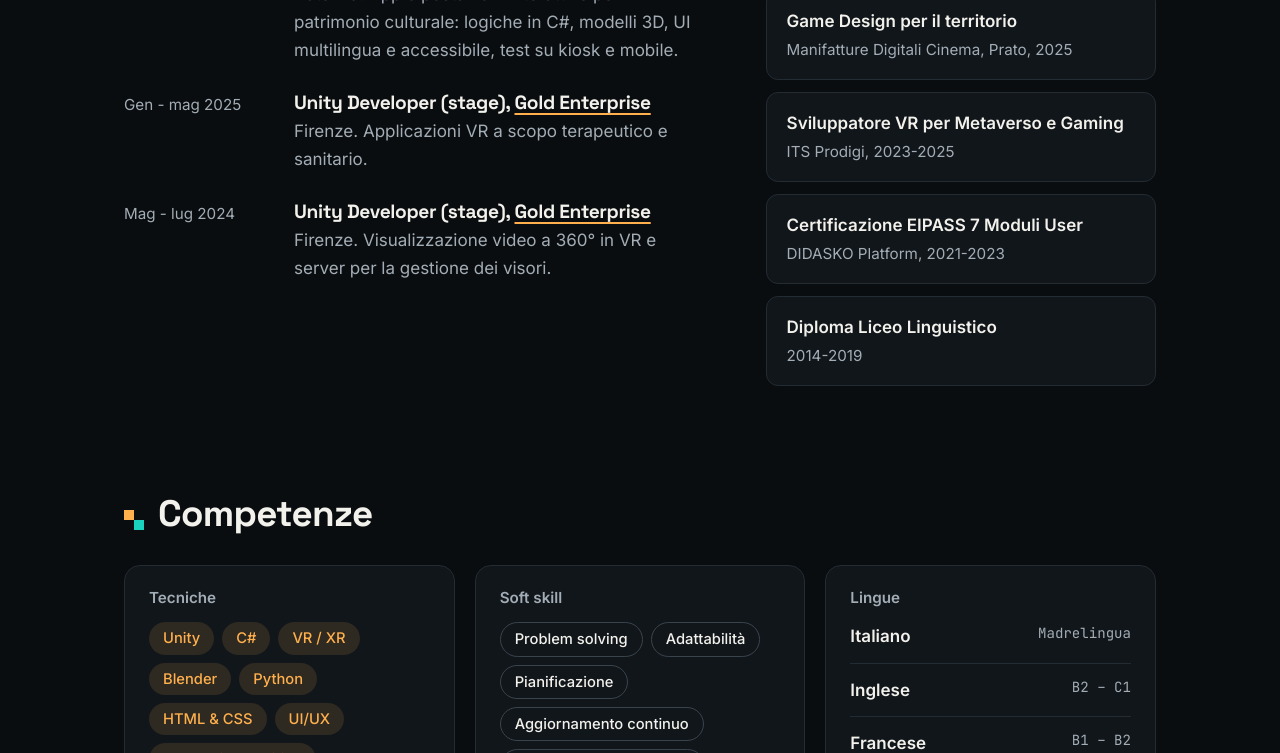
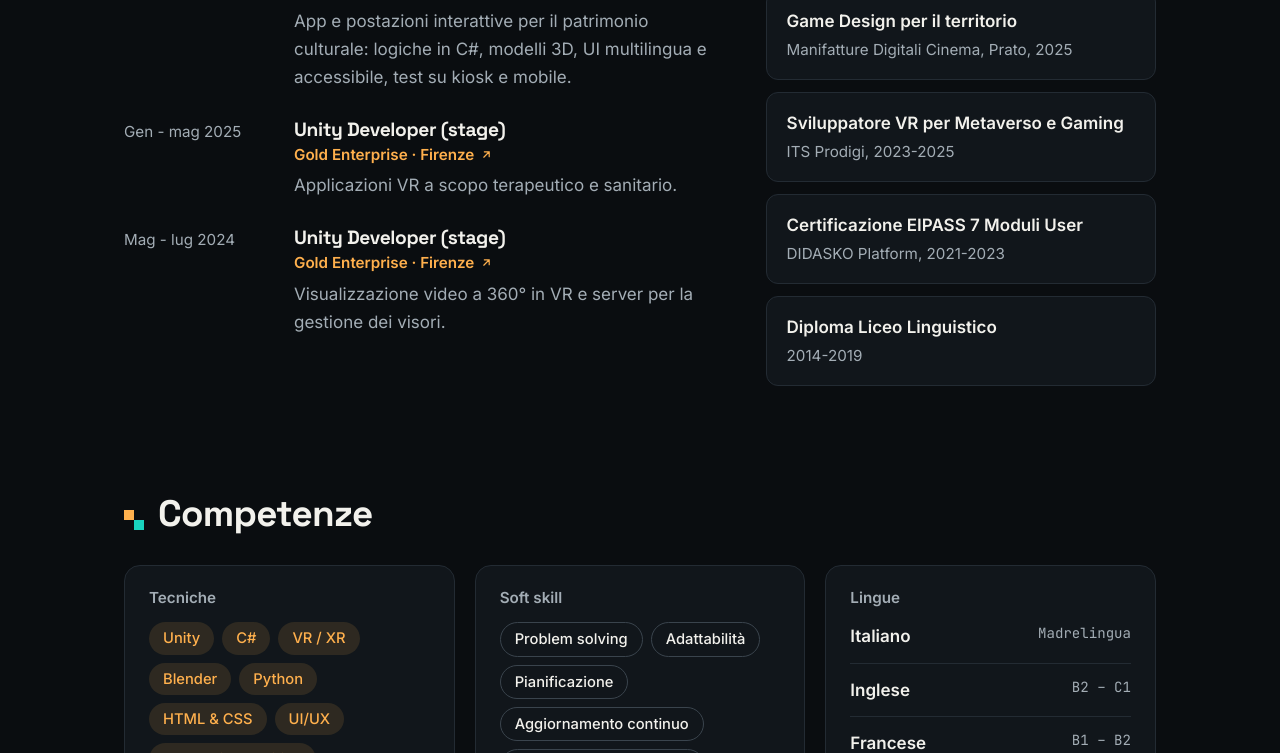
Before and after one commit to chiaramat/chiaramat.github.io, a plain HTML site: page index.html in a window 1280 px wide. Shown: the part 3943-4696 px from the top of the page. Drawn offline with Linux system fonts and the light colour scheme.

Commit message:
Modifica ui "esperienza" - link ai siti delle aziende

```diff
--- a/index.html
+++ b/index.html
@@ -93,7 +93,9 @@ nav .btn{padding:8px 18px}
 .job{display:grid;grid-template-columns:150px 1fr;gap:20px;padding-bottom:28px}
 .job time{color:var(--muted);font-size:.95rem}
 .job h3{font-size:1.2rem}
-.job h3 a{text-decoration-thickness:2px;text-decoration-color:var(--amber);text-underline-offset:4px}
+.org{display:flex;align-items:center;gap:6px;width:fit-content;margin-top:2px;font-size:.95rem;font-weight:600;color:var(--amber);text-decoration:none}
+.org:hover{text-decoration:underline;text-decoration-thickness:2px;text-underline-offset:4px}
+.org svg{width:13px;height:13px;flex:none}
 .job p{color:var(--muted);margin-top:4px}
 .edu h3{font-size:1.2rem;margin-bottom:14px}
 .edu div{background:var(--surface);border:1px solid var(--line);border-radius:12px;padding:16px 20px;margin-bottom:12px}
@@ -278,9 +280,9 @@ main > section.wrap:not(.hero){margin-bottom:96px}
     <div class="sec-h"><h2>Esperienza e formazione</h2></div>
     <div class="job-list">
       <div>
-        <div class="job"><time>Da marzo 2026</time><div><h3>Unity Developer, <a href="https://www.effenove.it/" target="_blank" rel="noopener">effenove srls</a></h3><p>Potenza. App e postazioni interattive per il patrimonio culturale: logiche in C#, modelli 3D, UI multilingua e accessibile, test su kiosk e mobile.</p></div></div>
-        <div class="job"><time>Gen - mag 2025</time><div><h3>Unity Developer (stage), <a href="https://goldenterprise.it/" target="_blank" rel="noopener">Gold Enterprise</a></h3><p>Firenze. Applicazioni VR a scopo terapeutico e sanitario.</p></div></div>
-        <div class="job"><time>Mag - lug 2024</time><div><h3>Unity Developer (stage), <a href="https://goldenterprise.it/" target="_blank" rel="noopener">Gold Enterprise</a></h3><p>Firenze. Visualizzazione video a 360° in VR e server per la gestione dei visori.</p></div></div>
+        <div class="job"><time>Da marzo 2026</time><div><h3>Unity Developer</h3><a class="org" href="https://www.effenove.it/" target="_blank" rel="noopener">effenove srls · Potenza <svg viewBox="0 0 24 24" fill="none" stroke="currentColor" stroke-width="2.2" stroke-linecap="round" stroke-linejoin="round" aria-hidden="true"><path d="M7 17 17 7M8 7h9v9"/></svg></a><p>App e postazioni interattive per il patrimonio culturale: logiche in C#, modelli 3D, UI multilingua e accessibile, test su kiosk e mobile.</p></div></div>
+        <div class="job"><time>Gen - mag 2025</time><div><h3>Unity Developer (stage)</h3><a class="org" href="https://goldenterprise.it/" target="_blank" rel="noopener">Gold Enterprise · Firenze <svg viewBox="0 0 24 24" fill="none" stroke="currentColor" stroke-width="2.2" stroke-linecap="round" stroke-linejoin="round" aria-hidden="true"><path d="M7 17 17 7M8 7h9v9"/></svg></a><p>Applicazioni VR a scopo terapeutico e sanitario.</p></div></div>
+        <div class="job"><time>Mag - lug 2024</time><div><h3>Unity Developer (stage)</h3><a class="org" href="https://goldenterprise.it/" target="_blank" rel="noopener">Gold Enterprise · Firenze <svg viewBox="0 0 24 24" fill="none" stroke="currentColor" stroke-width="2.2" stroke-linecap="round" stroke-linejoin="round" aria-hidden="true"><path d="M7 17 17 7M8 7h9v9"/></svg></a><p>Visualizzazione video a 360° in VR e server per la gestione dei visori.</p></div></div>
       </div>
       <div class="edu">
         <h3>Formazione</h3>
```
